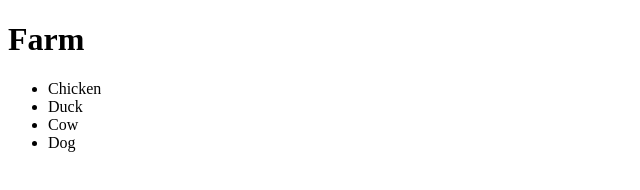
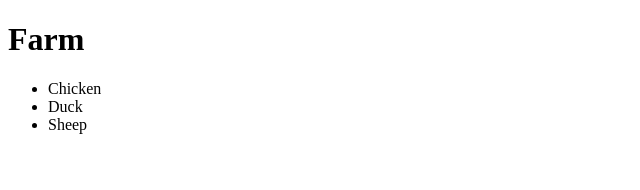
Before and after one commit to Nafisrf/newGitTest, a plain HTML site: page index.html in a window 1280 px wide. Shown: the full height of the page, 0-640 px from the left. Drawn offline with Linux system fonts and the light colour scheme.

Commit message:
changed cow to sheep

```diff
--- a/index.html
+++ b/index.html
@@ -9,8 +9,7 @@
 			<ul>
 				<li>Chicken</li>
 				<li>Duck</li>
-				<li>Cow</li>
-				<li>Dog</li>
+				<li>Sheep</li>
 			</ul>
 		</div>
 	</body>
```
